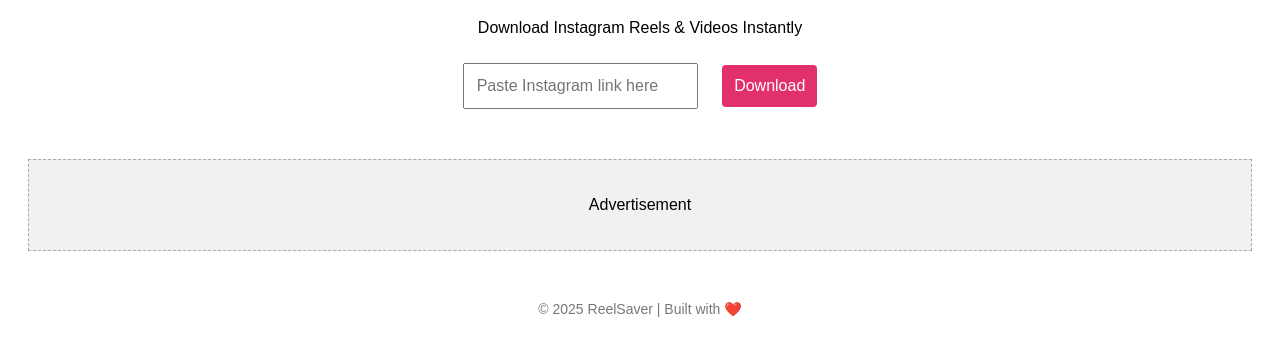
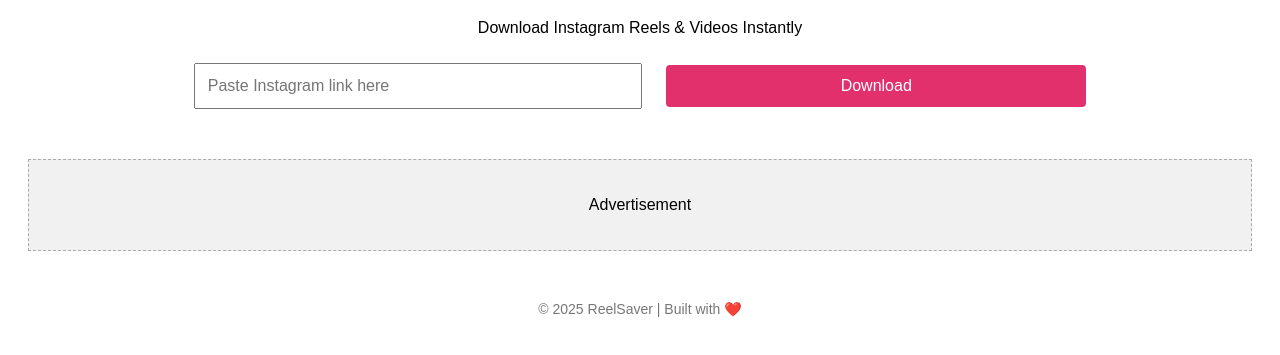
Before and after one commit to saru253/instaboost, a plain HTML site: page index.html in a window 1280 px wide. Shown: the part 119-474 px from the top of the page. Drawn offline with Linux system fonts and the light colour scheme.

Commit message:
Update index.html

```diff
--- a/index.html
+++ b/index.html
@@ -1,4 +1,3 @@
-
 <!DOCTYPE html>
 <html lang="en">
 <head>
@@ -6,6 +5,8 @@
   <meta name="viewport" content="width=device-width, initial-scale=1.0"/>
   <title>ReelSaver - Instagram Video Downloader</title>
   <meta name="description" content="Download Instagram Reels and Videos for free using ReelSaver. Fast, easy, no login required.">
+  <!-- ✅ Monetag meta tag for verification -->
+  <meta name="monetag" content="0f47429471672767b0ea74493a4ce656">
   <style>
     body {
       font-family: Arial, sans-serif;
@@ -16,7 +17,7 @@
     h1 { color: #E1306C; font-size: 2em; }
     input, button {
       padding: 12px;
-      width: 90%%;
+      width: 90%;
       max-width: 420px;
       margin: 10px;
       font-size: 16px;
```
